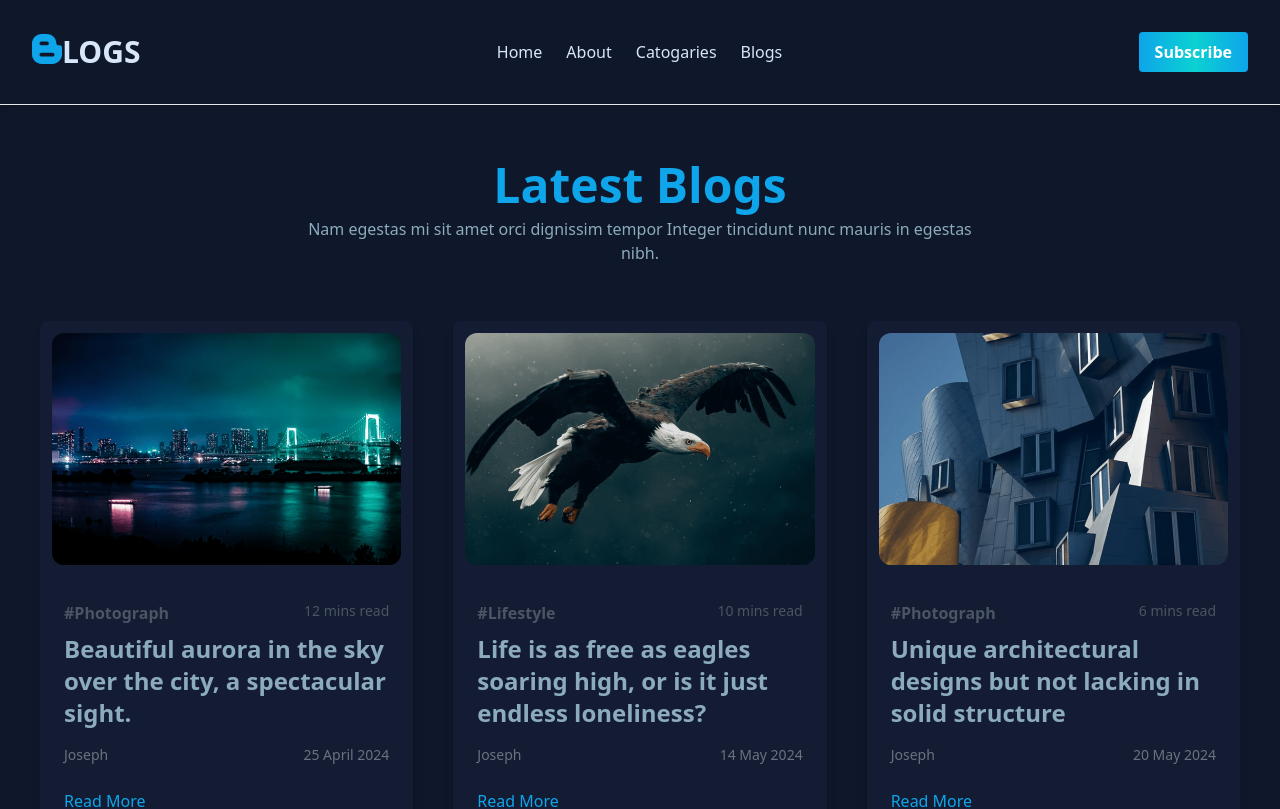
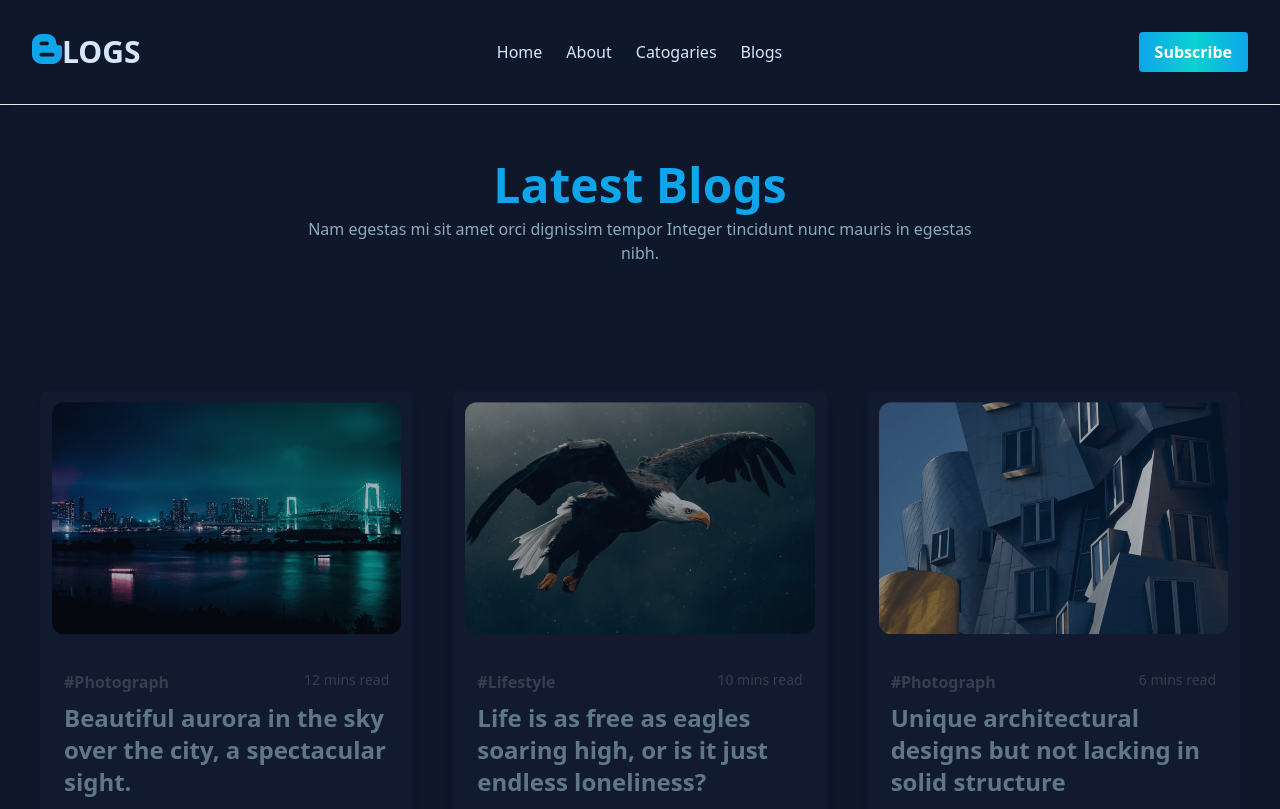
Before and after one commit to waleedprogramer/blogs, a Next.js app: page /blog in a window 1280 px wide. Shown: the top 809 px of the page. Built offline with nearby package versions, Linux system fonts and the light colour scheme.

Commit message:
Update page.tsx

```diff
--- a/src/app/blog/page.tsx
+++ b/src/app/blog/page.tsx
@@ -18,7 +18,7 @@ const Blog = () => {
           subtitle="Nam egestas mi sit amet orci dignissim tempor Integer tincidunt nunc mauris in egestas nibh."
         />
       </div>
-      <div className="grid grid-cols-1 lg:grid-cols-3 place-content-center  p-10 gap-10">
+      <div className="grid grid-cols-1 lg:grid-cols-3 place-content-center  p-10 gap-10 page">
       <Card
         imgSrc={blg1}
         title="#Photograph"
```
